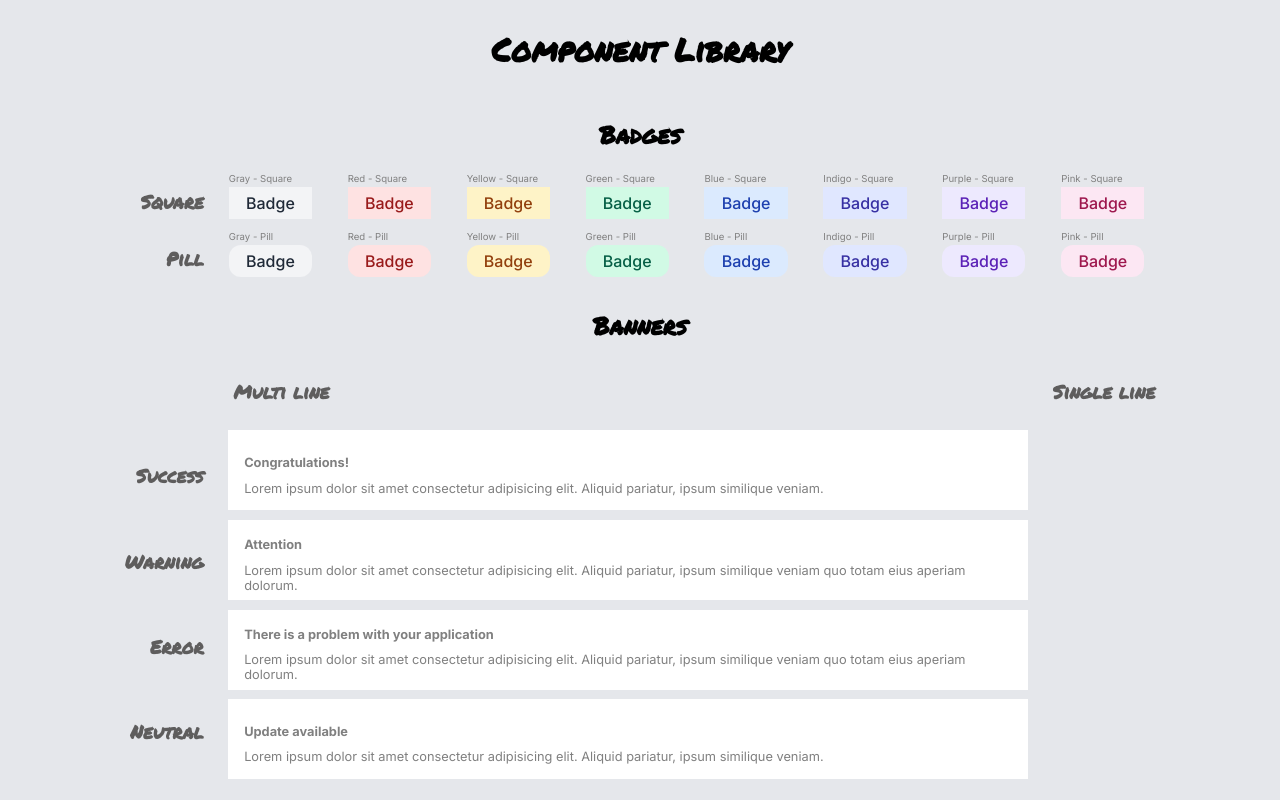
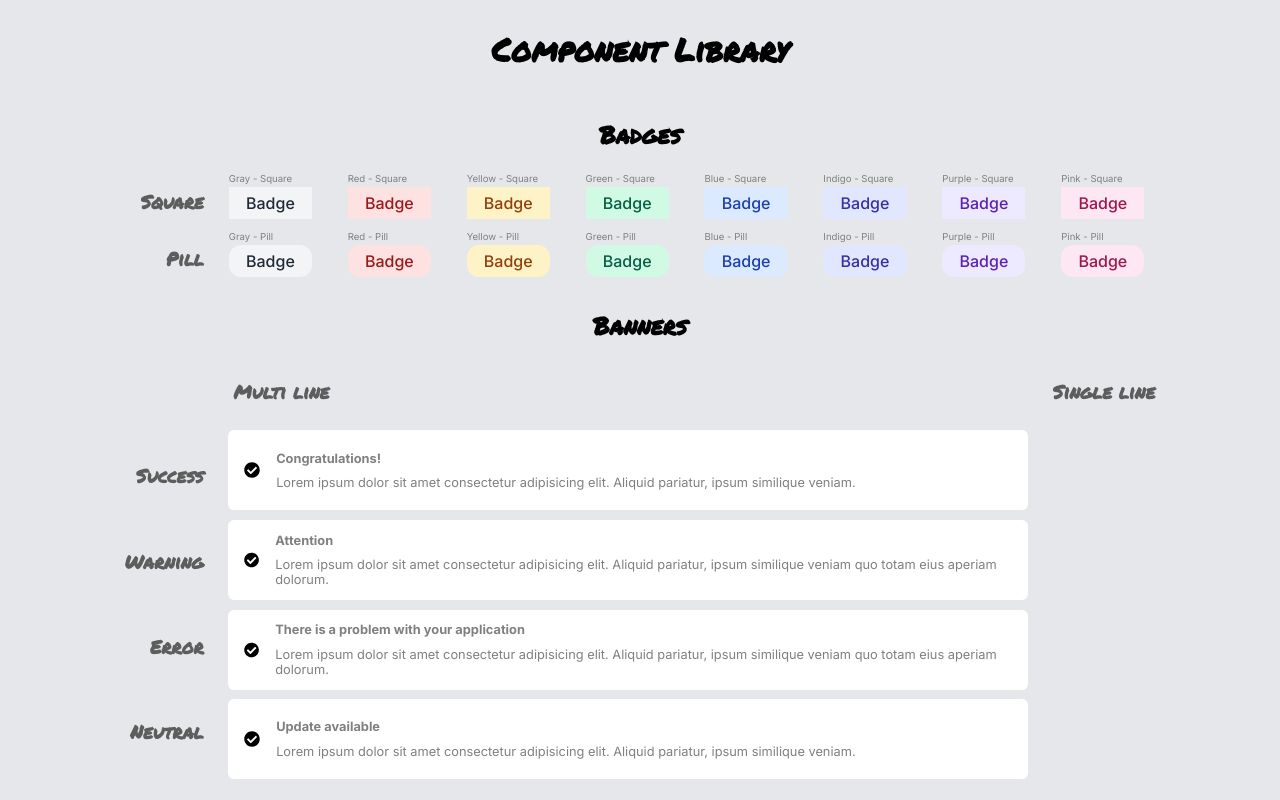
Before and after one commit to anet-eny/component-library, a React (Vite) app: page / in a window 1280 px wide. Built offline with nearby package versions, Linux system fonts and the light colour scheme.

Commit message:
Install react-icons, update Banner component structure and css

```diff
--- a/package.json
+++ b/package.json
@@ -12,7 +12,8 @@
   "dependencies": {
     "classnames": "^2.5.1",
     "react": "^18.3.1",
-    "react-dom": "^18.3.1"
+    "react-dom": "^18.3.1",
+    "react-icons": "^5.4.0"
   },
   "devDependencies": {
     "@eslint/js": "^9.17.0",
--- a/src/App.jsx
+++ b/src/App.jsx
@@ -42,22 +42,10 @@ export default function App() {
                 </div>
                 <div className="banners">
                     <h3>Multi line</h3>
-                    <Banner status="success" >
-                        <p><strong>Congratulations!</strong></p>
-                        <p>Lorem ipsum dolor sit amet consectetur adipisicing elit. Aliquid pariatur, ipsum similique veniam.</p>
-                    </Banner>
-                    <Banner status="warning" >
-                        <p><strong>Attention</strong></p>
-                        <p>Lorem ipsum dolor sit amet consectetur adipisicing elit. Aliquid pariatur, ipsum similique veniam quo totam eius aperiam dolorum.</p>
-                    </Banner>
-                    <Banner status="error" >
-                        <p><strong>There is a problem with your application</strong></p>
-                        <p>Lorem ipsum dolor sit amet consectetur adipisicing elit. Aliquid pariatur, ipsum similique veniam quo totam eius aperiam dolorum.</p>
-                    </Banner>
-                    <Banner status="neutral" >
-                        <p><strong>Update available</strong></p>
-                        <p>Lorem ipsum dolor sit amet consectetur adipisicing elit. Aliquid pariatur, ipsum similique veniam.</p>
-                    </Banner>
+                    <Banner status="success" title="Congratulations!" text="Lorem ipsum dolor sit amet consectetur adipisicing elit. Aliquid pariatur, ipsum similique veniam." />
+                    <Banner status="warning" title="Attention" text="Lorem ipsum dolor sit amet consectetur adipisicing elit. Aliquid pariatur, ipsum similique veniam quo totam eius aperiam dolorum." />
+                    <Banner status="error" title="There is a problem with your application" text="Lorem ipsum dolor sit amet consectetur adipisicing elit. Aliquid pariatur, ipsum similique veniam quo totam eius aperiam dolorum." />
+                    <Banner status="neutral" title="Update available" text="Lorem ipsum dolor sit amet consectetur adipisicing elit. Aliquid pariatur, ipsum similique veniam." />
 
                 </div>
                 <div className="banners">
--- a/src/components/Banner.jsx
+++ b/src/components/Banner.jsx
@@ -1,10 +1,15 @@
 import React from "react"
 import classNames from 'classnames'
+import { FaCheckCircle } from "react-icons/fa"
 
-export default function Banner({children, status}) {
+export default function Banner(props) {
     return (
         <div className="banner">
-            {children}
+            <FaCheckCircle />
+            <div className="banner-text">
+                <p><strong>{props.title}</strong></p>
+                <p>{props.text}</p>
+            </div>
         </div>
     )
 }
--- a/src/index.css
+++ b/src/index.css
@@ -108,13 +108,19 @@ p {
     height: 80px;
     background-color: white;
     display: flex;
-    flex-direction: column;
-    justify-content: center;
+    align-items: center;
+    gap: 1em;
     margin: 0.6em;
     padding: 1em;
+    border-radius: 6px;
 }
 
-.banner > p {
+.banner-text {
+    display: flex;
+    flex-direction: column;
+    gap: 0.6em;
+}
+
+.banner-text > p {
     font-size: 0.8rem;
-    padding-top: 0.8em;
 }
```
Also changed, not shown: 1 other file (tests, documents, lock files or other folders).
